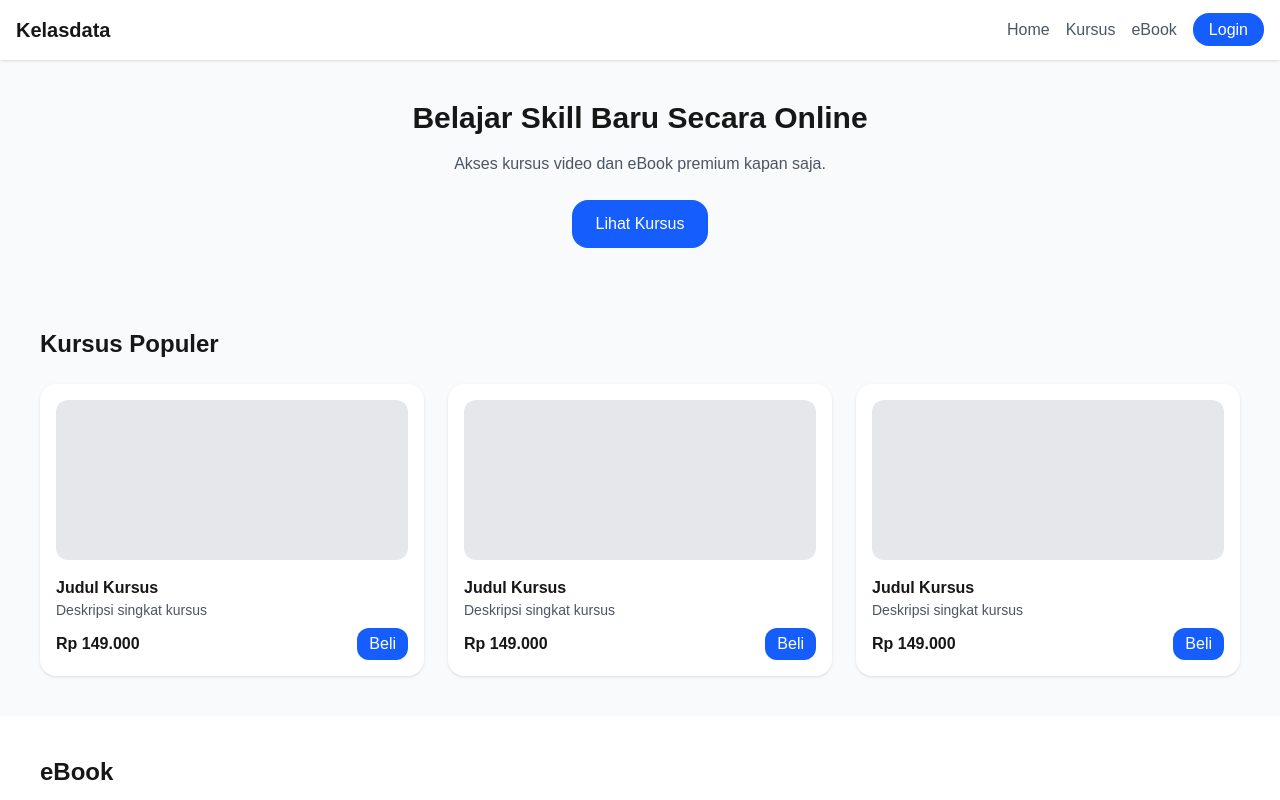
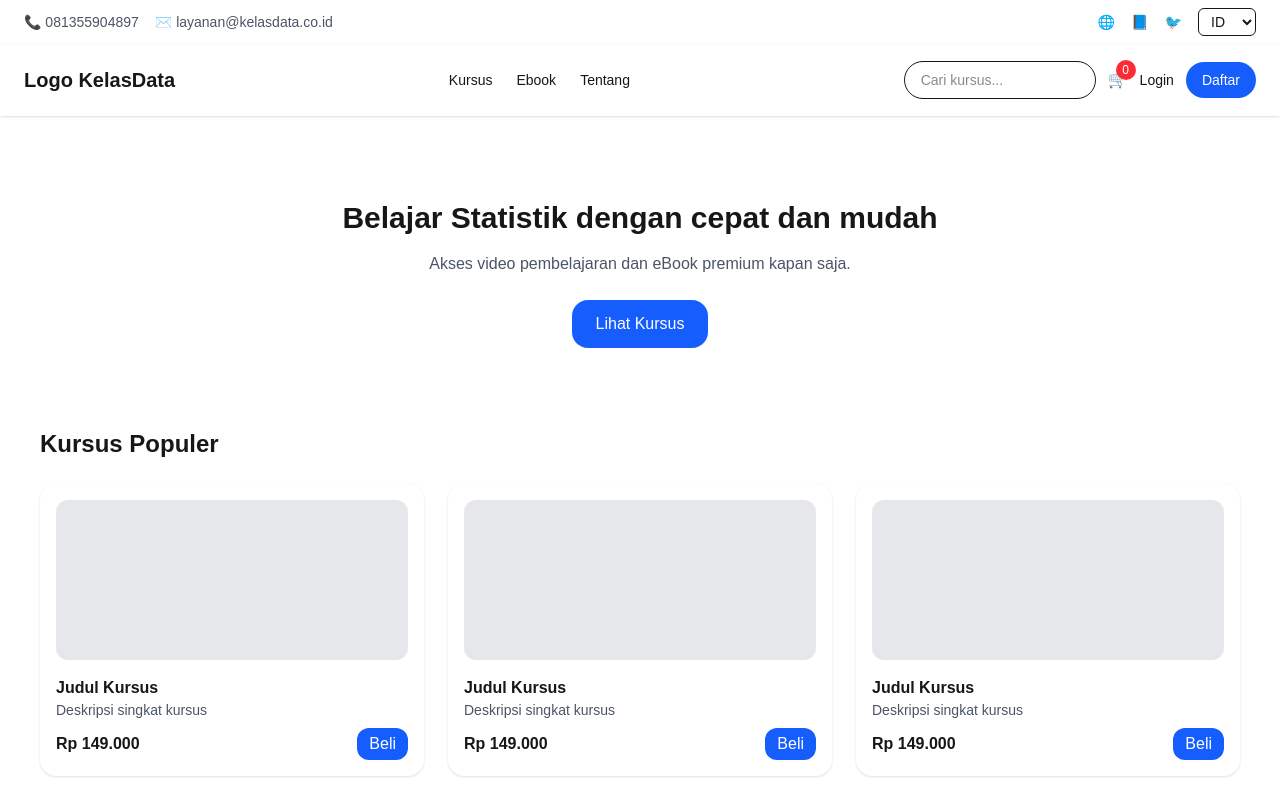
Before and after one commit to tharequest/kelasdata.com, a Next.js app: page / in a window 1280 px wide. Shown: the top 800 px of the page. Built offline with nearby package versions, Linux system fonts and the light colour scheme.

Commit message:
update homepage ui

```diff
--- a/app/page.tsx
+++ b/app/page.tsx
@@ -1,25 +1,18 @@
+import Header from "@/components/header";
+
 export default function Home() {
   return (
-    <div className="min-h-screen bg-gray-50">
-      {/* Navbar */}
-      <nav className="bg-white shadow-sm p-4 flex justify-between items-center">
-        <h1 className="text-xl font-bold">Kelasdata</h1>
-        <div className="space-x-4">
-          <button className="text-gray-600">Home</button>
-          <button className="text-gray-600">Kursus</button>
-          <button className="text-gray-600">eBook</button>
-          <a href="/login"
-  className="bg-blue-600 text-white px-4 py-2 rounded-2xl">
-  Login </a>
+    <>
+      <Header />
 
-        </div>
-      </nav>
-
+      <main className="pt-40">
         {/* Hero */}
         <section className="p-10 text-center">
-        <h2 className="text-3xl font-bold mb-4">Belajar Skill Baru Secara Online</h2>
+          <h2 className="text-3xl font-bold mb-4">
+            Belajar Statistik dengan cepat dan mudah
+          </h2>
           <p className="text-gray-600 mb-6">
-          Akses kursus video dan eBook premium kapan saja.
+            Akses video pembelajaran dan eBook premium kapan saja.
           </p>
           <button className="bg-blue-600 text-white px-6 py-3 rounded-2xl">
             Lihat Kursus
@@ -30,11 +23,16 @@ export default function Home() {
         <section className="p-10">
           <h3 className="text-2xl font-semibold mb-6">Kursus Populer</h3>
           <div className="grid grid-cols-3 gap-6">
-          {[1,2,3].map((item)=> (
-            <div key={item} className="bg-white rounded-2xl shadow p-4">
+            {[1, 2, 3].map((item) => (
+              <div
+                key={item}
+                className="bg-white rounded-2xl shadow p-4"
+              >
                 <div className="h-40 bg-gray-200 rounded-xl mb-4" />
                 <h4 className="font-semibold">Judul Kursus</h4>
-              <p className="text-sm text-gray-600 mb-2">Deskripsi singkat kursus</p>
+                <p className="text-sm text-gray-600 mb-2">
+                  Deskripsi singkat kursus
+                </p>
                 <div className="flex justify-between items-center">
                   <span className="font-bold">Rp 149.000</span>
                   <button className="bg-blue-600 text-white px-3 py-1 rounded-xl">
@@ -50,8 +48,11 @@ export default function Home() {
         <section className="p-10 bg-white">
           <h3 className="text-2xl font-semibold mb-6">eBook</h3>
           <div className="grid grid-cols-4 gap-6">
-          {[1,2,3,4].map((item)=> (
-            <div key={item} className="bg-gray-50 rounded-2xl shadow p-4">
+            {[1, 2, 3, 4].map((item) => (
+              <div
+                key={item}
+                className="bg-gray-50 rounded-2xl shadow p-4"
+              >
                 <div className="h-40 bg-gray-200 rounded-xl mb-4" />
                 <h4 className="font-semibold">Judul eBook</h4>
                 <span className="font-bold">Rp 59.000</span>
@@ -64,6 +65,7 @@ export default function Home() {
         <footer className="bg-gray-900 text-white text-center p-6 mt-10">
           <p>© 2026 th-kelasdata. All rights reserved.</p>
         </footer>
-    </div>
+      </main>
+    </>
   );
 }
--- /dev/null
+++ b/components/header.tsx
@@ -0,0 +1,88 @@
+"use client";
+
+import { useState } from "react";
+
+export default function Header() {
+  const [lang, setLang] = useState("ID");
+
+  return (
+    <header className="fixed top-0 left-0 w-full z-50">
+      {/* TOP BAR */}
+      <div className="w-full bg-white/70 backdrop-blur border-b border-white/30 text-sm">
+        <div className="max-w-7xl mx-auto px-6 py-2 flex justify-between items-center">
+          {/* Contact */}
+          <div className="flex gap-4 text-gray-600">
+            <span>📞 081355904897</span>
+            <span>✉️ layanan@kelasdata.co.id</span>
+          </div>
+
+          {/* Social & Language */}
+          <div className="flex items-center gap-4">
+            <a href="#" className="hover:opacity-70">🌐</a>
+            <a href="#" className="hover:opacity-70">📘</a>
+            <a href="#" className="hover:opacity-70">🐦</a>
+
+            <select
+              value={lang}
+              onChange={(e) => setLang(e.target.value)}
+              className="border rounded-md px-2 py-1 text-sm bg-white"
+            >
+              <option value="ID">ID</option>
+              <option value="EN">EN</option>
+            </select>
+          </div>
+        </div>
+      </div>
+
+      {/* MAIN HEADER */}
+      <div className="bg-white/60 backdrop-blur-xl border-b border-white/30 shadow-sm">
+        <div className="max-w-7xl mx-auto px-6 py-4 flex items-center justify-between">
+          {/* Logo */}
+          <h1 className="text-xl font-bold">Logo KelasData</h1>
+
+          {/* Menu */}
+          <nav className="hidden md:flex gap-6 text-sm font-medium">
+            {/* <a href="#" className="hover:text-blue-600">Home</a> */}
+            <a href="#" className="hover:text-blue-600">Kursus</a>
+            <a href="#" className="hover:text-blue-600">Ebook</a>
+            <a href="#" className="hover:text-blue-600">Tentang</a>
+          </nav>
+
+          {/* Actions */}
+          <div className="flex items-center gap-3">
+            {/* Search */}
+            <input
+              type="text"
+              placeholder="Cari kursus..."
+              className="hidden md:block border rounded-full px-4 py-2 text-sm w-48"
+            />
+
+            {/* Cart */}
+            <button className="relative">
+              🛒
+              <span className="absolute -top-2 -right-2 bg-red-500 text-white text-xs w-5 h-5 flex items-center justify-center rounded-full">
+                0
+              </span>
+            </button>
+
+            {/* Login */}
+            <a
+              href="/login"
+              className="text-sm font-medium hover:text-blue-600"
+            >
+              Login
+            </a>
+
+            {/* Register */}
+            <a
+              href="/register"
+              className="bg-blue-600 text-white px-4 py-2 rounded-full text-sm"
+            >
+              Daftar
+            </a>
+          </div>
+        </div>
+      </div>
+    </header>
+  );
+}
```
Also changed, not shown: components/courseCard.tsx (added), components/footer.tsx (added). Lines whose indentation alone changed are shown as unchanged.
